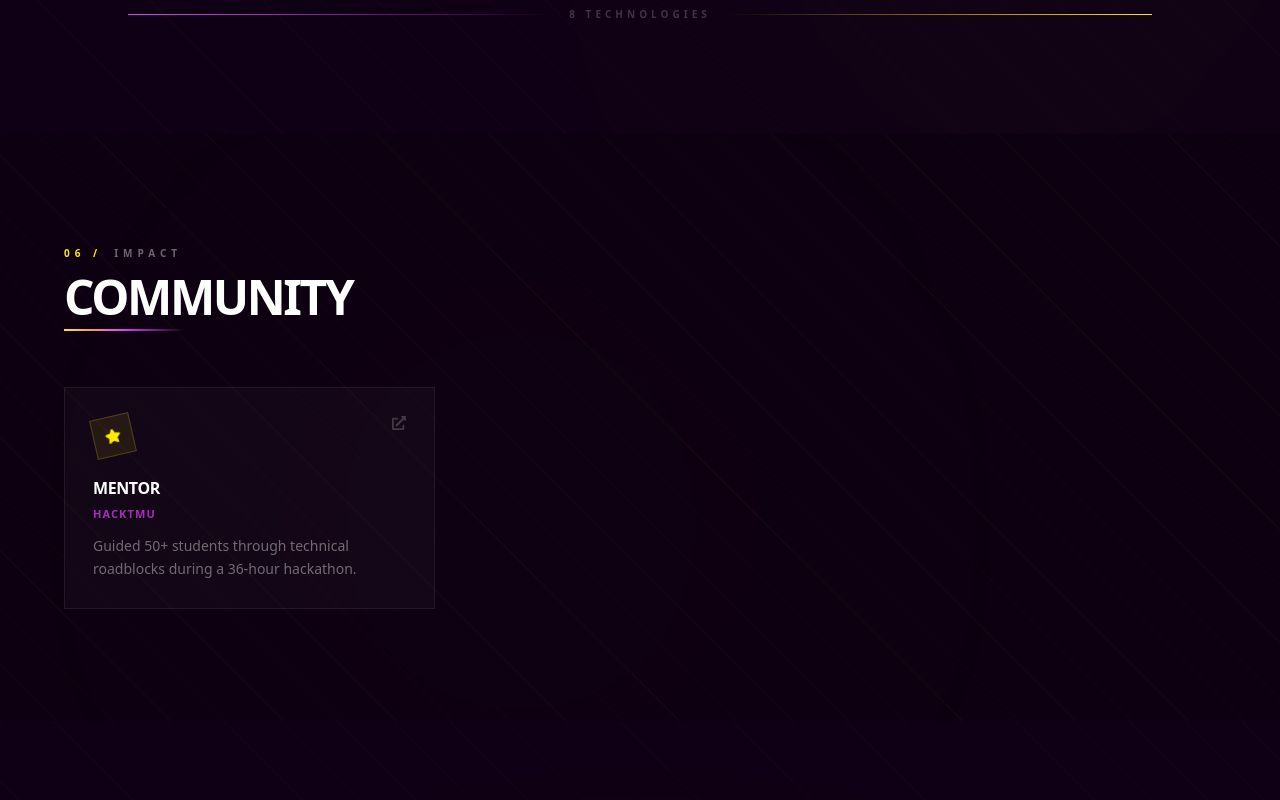
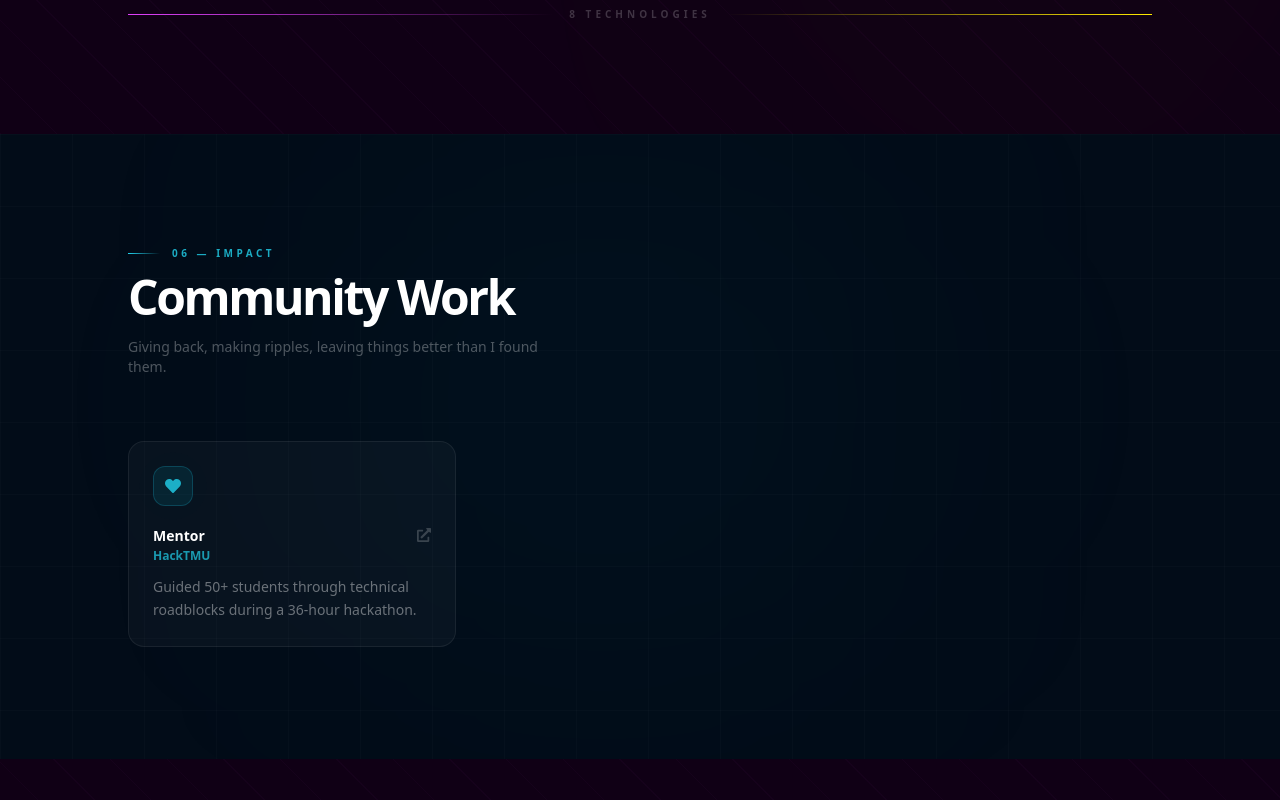
Before and after one commit to salienceenterprises-lab/portfolio-5f77b, a Next.js app: page /portfolio-5f77b/ in a window 1280 px wide. Shown: the part 4240-5040 px from the top of the page. Built offline with nearby package versions, Linux system fonts and the light colour scheme.

Commit message:
Update app/components/community.jsx via Portfolio SaaS

```diff
--- a/app/components/community.jsx
+++ b/app/components/community.jsx
@@ -1,86 +1,106 @@
 "use client";
 import { motion } from "framer-motion";
-import { FaStar, FaExternalLinkAlt } from "react-icons/fa";
+import { FaHeart, FaExternalLinkAlt } from "react-icons/fa";
 
 export default function PortfolioCommunity({ data }) {
-  if (!data?.community || !Array.isArray(data.community) || data.community.length === 0) return null;
+  if (!data?.community?.length) return null;
 
   return (
-    <section id="community" className="relative py-28 px-6 overflow-hidden" style={{ background: "#0d0010" }}>
+    <section id="community" className="relative py-28 px-6 overflow-hidden bg-[#020c18]">
 
-      <div className="absolute inset-0 pointer-events-none opacity-[0.025]"
-        style={{ backgroundImage: "repeating-linear-gradient(45deg, #ffea00 0px, #ffea00 1px, transparent 1px, transparent 40px)" }} />
-      <div className="absolute bottom-0 left-1/4 w-[400px] h-[400px] rounded-full blur-[200px] pointer-events-none"
-        style={{ background: "radial-gradient(circle, rgba(224,64,251,0.1), transparent 70%)" }} />
+      {/* Ambient */}
+      <div className="absolute inset-0 pointer-events-none">
+        <div className="absolute bottom-1/4 right-1/3 w-[500px] h-[400px] bg-cyan-500/[0.05] rounded-full blur-[160px]" />
+        <div className="absolute inset-0 bg-[linear-gradient(to_right,rgba(255,255,255,0.015)_1px,transparent_1px),linear-gradient(to_bottom,rgba(255,255,255,0.015)_1px,transparent_1px)] bg-[size:72px_72px]" />
+      </div>
 
-      <div className="max-w-6xl mx-auto relative z-10">
+      <div className="max-w-5xl mx-auto relative z-10">
 
-        <motion.div initial={{ opacity: 0, x: -20 }} whileInView={{ opacity: 1, x: 0 }}
-          viewport={{ once: true }} transition={{ duration: 0.5 }}
-          className="flex items-center gap-3 mb-3">
-          <span className="text-[10px] font-black tracking-[0.5em] uppercase" style={{ color: "#ffea00" }}>06 /</span>
-          <span className="text-[10px] font-black tracking-[0.5em] uppercase text-white/40">Impact</span>
+        {/* Header */}
+        <motion.div
+          initial={{ opacity: 0, x: -20 }}
+          whileInView={{ opacity: 1, x: 0 }}
+          viewport={{ once: true }}
+          transition={{ duration: 0.6 }}
+          className="flex items-center gap-3 mb-3"
+        >
+          <motion.div
+            initial={{ width: 0 }} whileInView={{ width: 32 }} viewport={{ once: true }}
+            transition={{ duration: 0.8 }}
+            className="h-px bg-gradient-to-r from-cyan-400 to-transparent"
+          />
+          <span className="text-[10px] font-bold tracking-[0.35em] uppercase text-cyan-400/80">06 — Impact</span>
         </motion.div>
 
-        <motion.h2 initial={{ opacity: 0, y: 20 }} whileInView={{ opacity: 1, y: 0 }}
-          viewport={{ once: true }} transition={{ duration: 0.6, delay: 0.05 }}
-          className="text-4xl sm:text-5xl font-black tracking-tighter text-white mb-2 uppercase leading-none">
-          Community
+        <motion.h2
+          initial={{ opacity: 0, y: 20 }}
+          whileInView={{ opacity: 1, y: 0 }}
+          viewport={{ once: true }}
+          transition={{ duration: 0.7, delay: 0.05 }}
+          className="text-4xl sm:text-5xl font-black tracking-tighter text-white mb-4"
+        >
+          Community Work
         </motion.h2>
-        <motion.div initial={{ width: 0 }} whileInView={{ width: 120 }} viewport={{ once: true }}
-          transition={{ duration: 0.8, delay: 0.2 }} className="h-0.5 mb-14"
-          style={{ background: "linear-gradient(90deg, #ffea00, #e040fb, transparent)" }} />
+        <motion.p
+          initial={{ opacity: 0 }}
+          whileInView={{ opacity: 1 }}
+          viewport={{ once: true }}
+          transition={{ duration: 0.6, delay: 0.15 }}
+          className="text-white/30 text-sm mb-16 max-w-md"
+        >
+          Giving back, making ripples, leaving things better than I found them.
+        </motion.p>
 
-        <div className="grid grid-cols-1 md:grid-cols-2 lg:grid-cols-3 gap-5">
-          {data.community.map((item, index) => {
-            if (!item) return null;
-            return (
-              <motion.div key={index}
-                initial={{ opacity: 0, y: 28 }}
+        <div className="grid gap-5 sm:grid-cols-2 lg:grid-cols-3">
+          {data.community.map((item, index) => (
+            <motion.div
+              key={index}
+              initial={{ opacity: 0, y: 24 }}
               whileInView={{ opacity: 1, y: 0 }}
-                viewport={{ once: true, amount: 0.2 }}
-                transition={{ type: "spring", stiffness: 120, damping: 16, delay: index * 0.08 }}
+              viewport={{ once: true }}
+              transition={{ duration: 0.5, delay: index * 0.08 }}
               whileHover={{ y: -5 }}
-                className="group relative p-7 overflow-hidden transition-all duration-300"
-                style={{ background: "rgba(255,255,255,0.025)", border: "1px solid rgba(255,255,255,0.07)" }}
-                onMouseEnter={(e) => (e.currentTarget.style.borderColor = "rgba(255,234,0,0.3)")}
-                onMouseLeave={(e) => (e.currentTarget.style.borderColor = "rgba(255,255,255,0.07)")}>
+              className="group relative bg-white/[0.03] border border-white/[0.07] rounded-2xl p-6 overflow-hidden hover:border-cyan-500/25 hover:shadow-[0_16px_50px_rgba(6,182,212,0.09)] transition-all duration-400"
+            >
+              {/* Subtle glow */}
+              <div className="absolute inset-0 bg-gradient-to-br from-cyan-500/[0.05] to-transparent opacity-0 group-hover:opacity-100 transition-opacity duration-400 pointer-events-none rounded-2xl" />
 
-                <div className="absolute top-0 left-0 right-0 h-0.5 opacity-0 group-hover:opacity-100 transition-opacity duration-300"
-                  style={{ background: "linear-gradient(90deg, #ffea00, #e040fb)" }} />
+              {/* Pulse ring behind icon */}
+              <div className="relative w-10 h-10 mb-5 flex items-center justify-center">
+                <motion.div
+                  animate={{ scale: [1, 1.8], opacity: [0.2, 0] }}
+                  transition={{ duration: 2.5, repeat: Infinity, delay: index * 0.5 }}
+                  className="absolute inset-0 rounded-full bg-cyan-400/20"
+                />
+                <div className="relative w-10 h-10 rounded-xl bg-cyan-500/[0.1] border border-cyan-400/20 flex items-center justify-center group-hover:scale-110 transition-transform duration-300 z-10">
+                  <FaHeart className="w-4 h-4 text-cyan-400/80" />
+                </div>
+              </div>
 
-                <div className="absolute inset-0 opacity-0 group-hover:opacity-100 transition-opacity duration-300 pointer-events-none"
-                  style={{ background: "linear-gradient(135deg, rgba(255,234,0,0.04), transparent)" }} />
-
-                <div className="flex items-start justify-between mb-5">
-                  <motion.div
-                    animate={{ rotate: [0, 15, -15, 0] }}
-                    transition={{ duration: 4, repeat: Infinity, delay: index * 0.7 }}
-                    className="w-10 h-10 flex items-center justify-center"
-                    style={{ background: "rgba(255,234,0,0.08)", border: "1px solid rgba(255,234,0,0.2)" }}>
-                    <FaStar className="w-4 h-4" style={{ color: "#ffea00" }} />
-                  </motion.div>
+              <div className="relative z-10 flex items-start justify-between gap-2">
+                <div>
+                  <h3 className="font-bold text-white text-sm mb-0.5 group-hover:text-cyan-200 transition-colors duration-300">
+                    {item.role}
+                  </h3>
+                  <p className="text-xs font-bold text-cyan-400/70">{item.organization}</p>
+                </div>
                 {item.link && (
-                    <a href={item.link} target="_blank" rel="noopener noreferrer"
-                      className="text-white/20 hover:text-[#e040fb] transition-colors">
+                  <a
+                    href={item.link}
+                    target="_blank"
+                    rel="noopener noreferrer"
+                    className="text-white/20 hover:text-cyan-400 transition-colors mt-0.5 flex-shrink-0"
+                  >
                     <FaExternalLinkAlt className="w-3.5 h-3.5" />
                   </a>
                 )}
               </div>
 
-                <h3 className="font-black uppercase tracking-tight text-white mb-1.5 group-hover:text-[#ffea00] transition-colors relative z-10">
-                  {item.role || "Contributor"}
-                </h3>
-                <p className="text-[11px] font-black uppercase tracking-widest mb-3 relative z-10"
-                  style={{ color: "rgba(224,64,251,0.7)" }}>
-                  {item.organization || "Community Initiative"}
-                </p>
-                <p className="text-sm leading-relaxed relative z-10" style={{ color: "rgba(255,255,255,0.4)" }}>
-                  {item.description || ""}
-                </p>
+              {item.description && (
+                <p className="text-sm text-white/40 leading-relaxed mt-3 relative z-10">{item.description}</p>
+              )}
             </motion.div>
-            );
-          })}
+          ))}
         </div>
       </div>
     </section>
```
Lines whose indentation alone changed are shown as unchanged.
